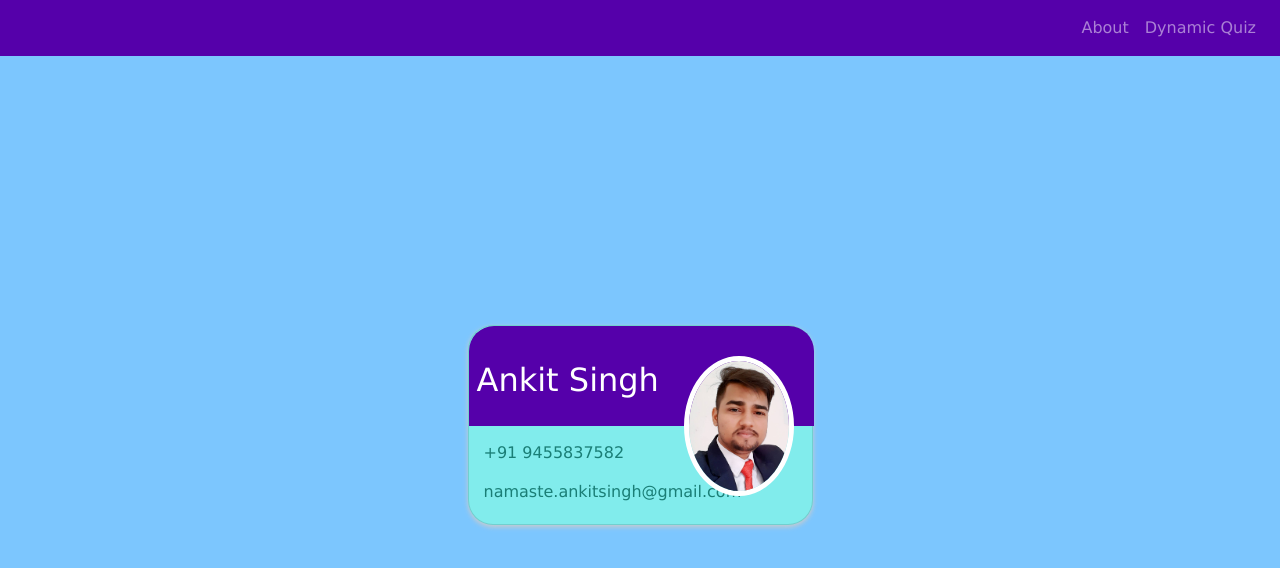
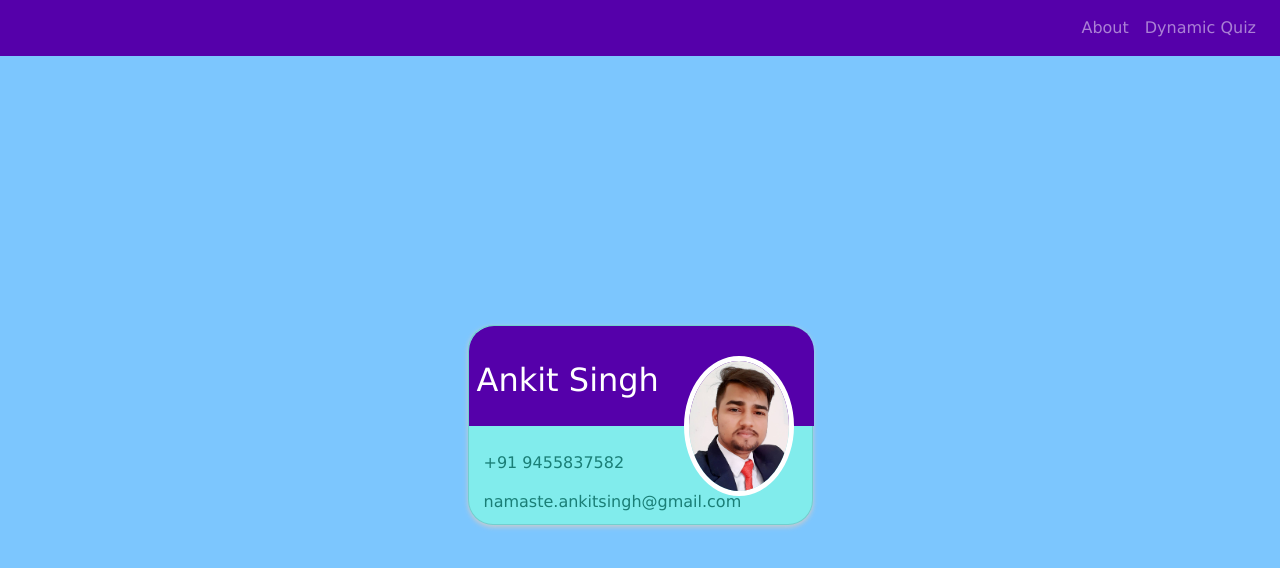
Before and after one commit to ankit-hindustani/dynamicQuiz, a React (Create React App) app: page /About in a window 1280 px wide. Shown: the top 568 px of the page. Built offline with nearby package versions, Linux system fonts and the light colour scheme.

Commit message:
fix about avatar

```diff
--- a/src/index.css
+++ b/src/index.css
@@ -182,7 +182,7 @@ button svg {
 }
 
 .bottom {
-  margin-top: 100px;
+  margin-top: 110px;
   margin-left: 10px;
 }
 
```
